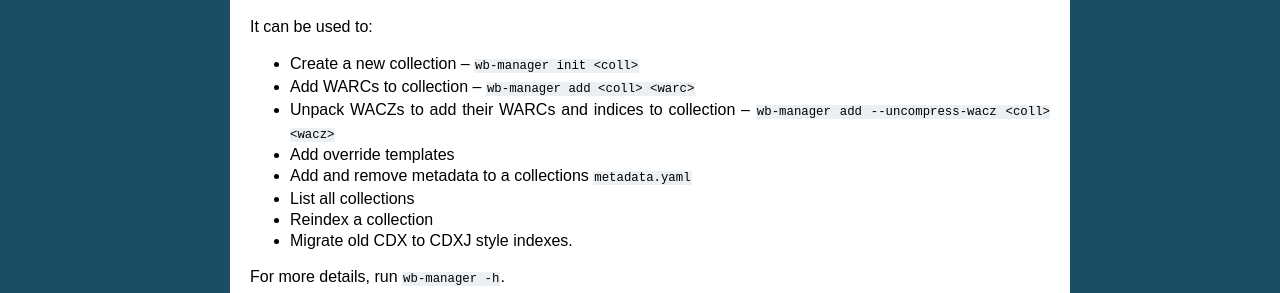
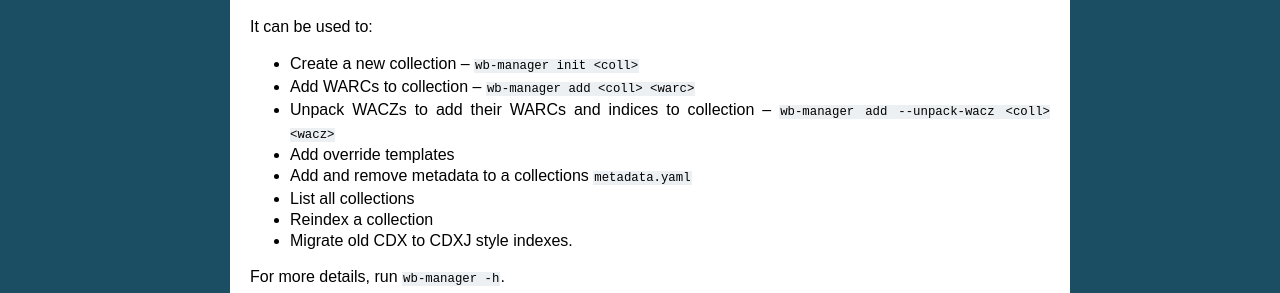
Before and after one commit to webrecorder/pywb, a Sphinx documentation site: the page built from docs/manual/apps.rst, in a window 1280 px wide. Shown: the part 717-1010 px from the top of the page. Built offline with Sphinx 7.4.7, drawn with Linux system fonts in a browser that asks for light colours; pages that are not in the unit, such as notebooks, are missing from menus.

Commit message:
Rename --uncompress-wacz to --unpack-wacz

```diff
--- a/docs/manual/apps.rst
+++ b/docs/manual/apps.rst
@@ -46,7 +46,7 @@ It can be used to:
 
 * Create a new collection --  ``wb-manager init <coll>``
 * Add WARCs to collection -- ``wb-manager add <coll> <warc>``
-* Unpack WACZs to add their WARCs and indices to collection -- ``wb-manager add --uncompress-wacz <coll> <wacz>``
+* Unpack WACZs to add their WARCs and indices to collection -- ``wb-manager add --unpack-wacz <coll> <wacz>``
 * Add override templates
 * Add and remove metadata to a collections ``metadata.yaml``
 * List all collections
--- a/docs/manual/usage.rst
+++ b/docs/manual/usage.rst
@@ -114,7 +114,7 @@ Using Existing Web Archive Collections
 Existing archives of WARCs/ARCs files can be used with pywb with minimal amount of setup. By using ``wb-manager add``,
 WARC/ARC files will automatically be placed in the collection archive directory and indexed.
 
-In pywb 2.8.0 and later, preliminary support for WACZ files is also added with ``wb-manager add --uncompress-wacz``. This will unpack the provided WACZ file, adding its WARCs and indices to the collection.
+In pywb 2.8.0 and later, preliminary support for WACZ files is also added with ``wb-manager add --unpack-wacz``. This will unpack the provided WACZ file, adding its WARCs and indices to the collection.
 
 By default ``wb-manager``, places new collections in ``collections/<coll name>`` subdirectory in the current working directory. To specify a different root directory, the ``wb-manager -d <dir>``. Other options can be set in the config file.
 
```
Also changed, not shown: 2 other files.
